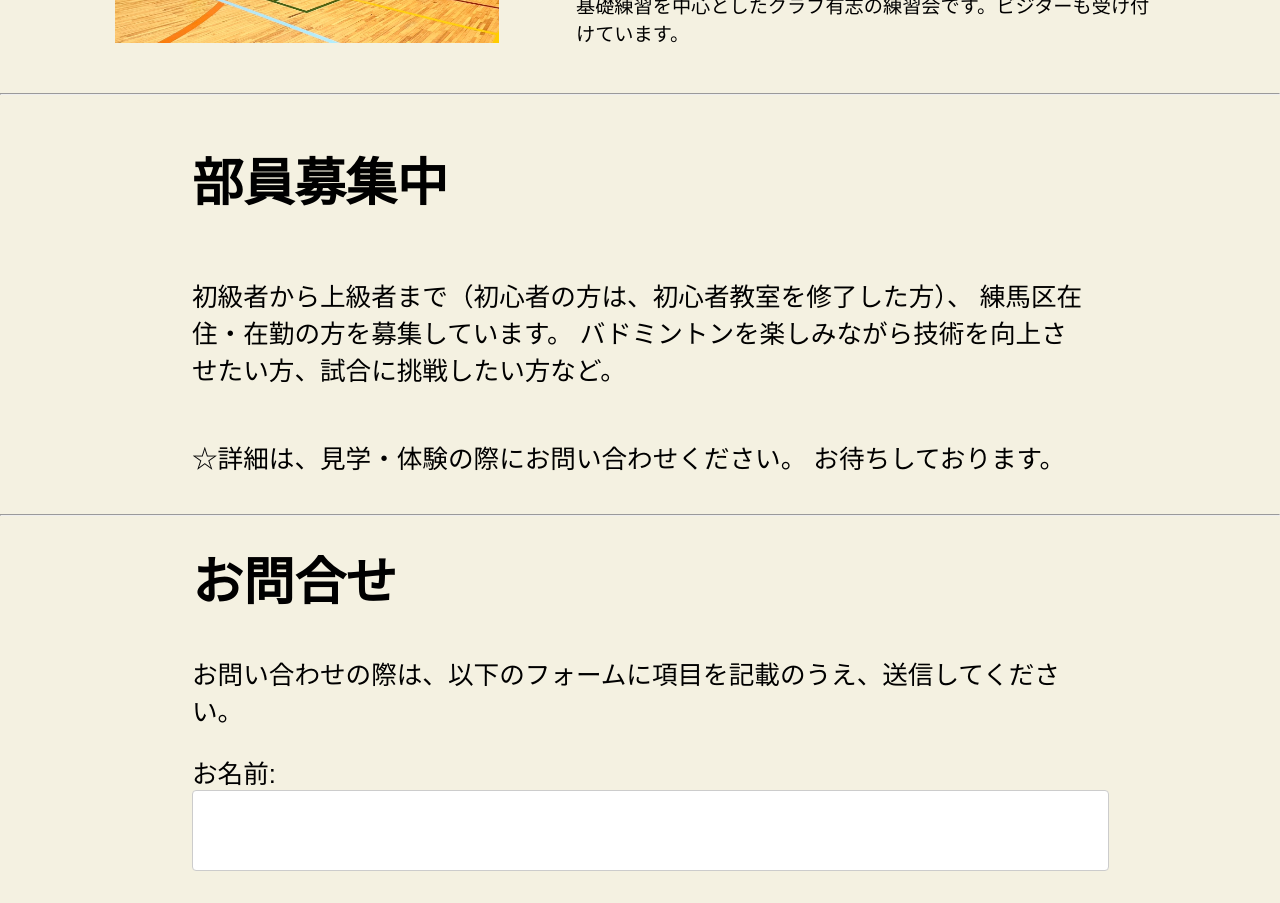
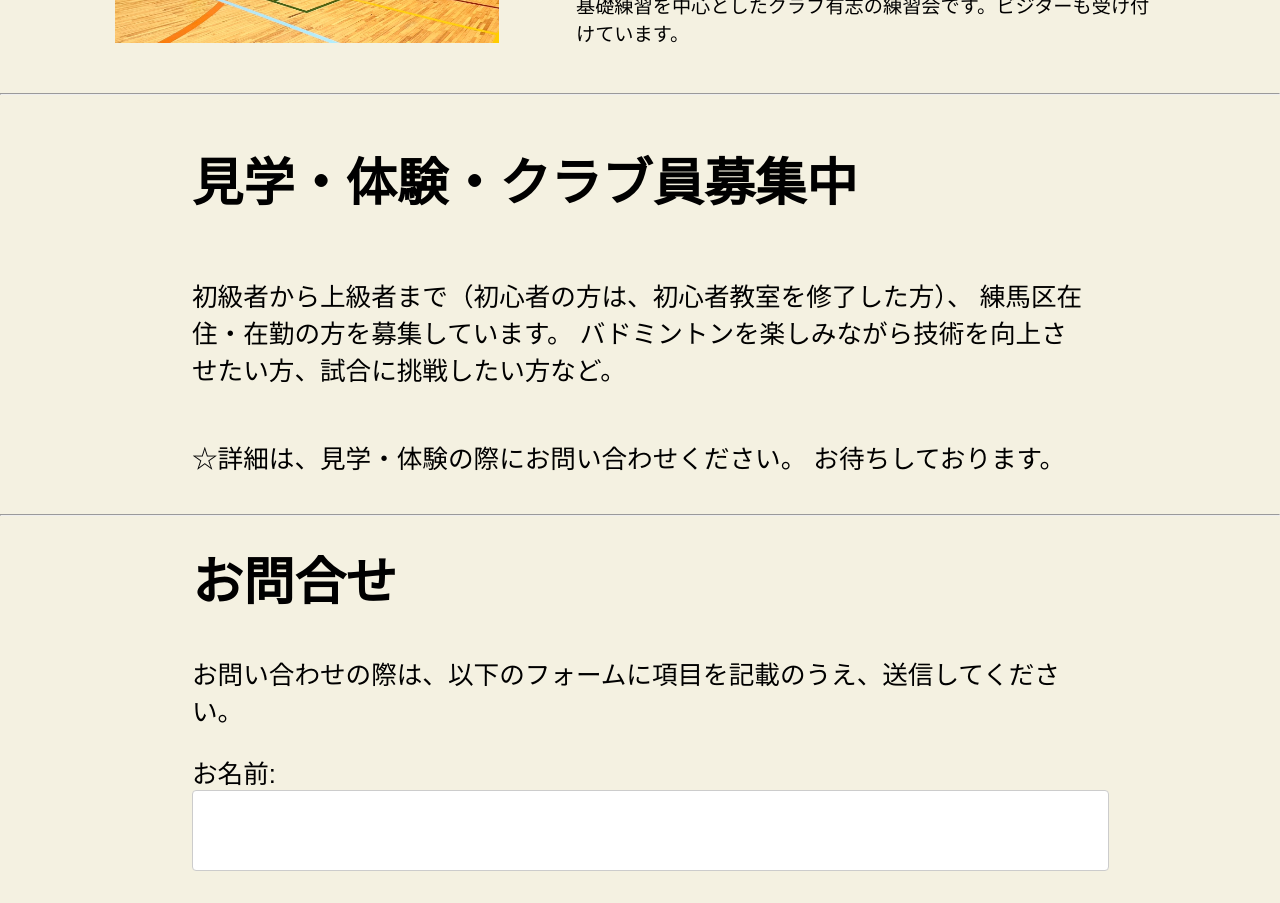
Before and after one commit to shuuseiyokohama/akihane-badoclub-homepage, a React (Create React App) app: page / in a window 1280 px wide. Shown: the part 2420-3323 px from the top of the page. Built offline with nearby package versions, Linux system fonts and the light colour scheme.

Commit message:
20250730夜変更

```diff
--- a/src/components/Main2.tsx
+++ b/src/components/Main2.tsx
@@ -49,7 +49,7 @@ export const Main2 = () =>{
       </div>
       <hr />
       <div className="main2-header">
-        <h1>部員募集中</h1>
+        <h1>見学・体験・クラブ員募集中</h1>
         <p>
           初級者から上級者まで（初心者の方は、初心者教室を修了した方）、
           練馬区在住・在勤の方を募集しています。
```
Also changed, not shown: 14 other files (tests, documents, lock files or other folders).
